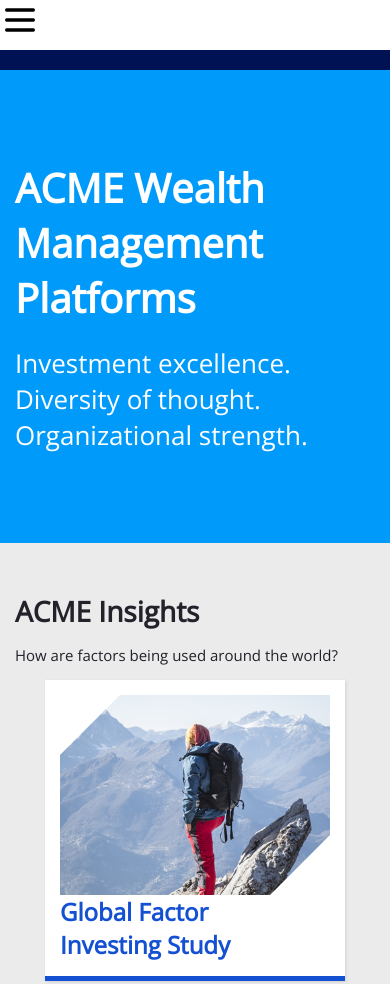
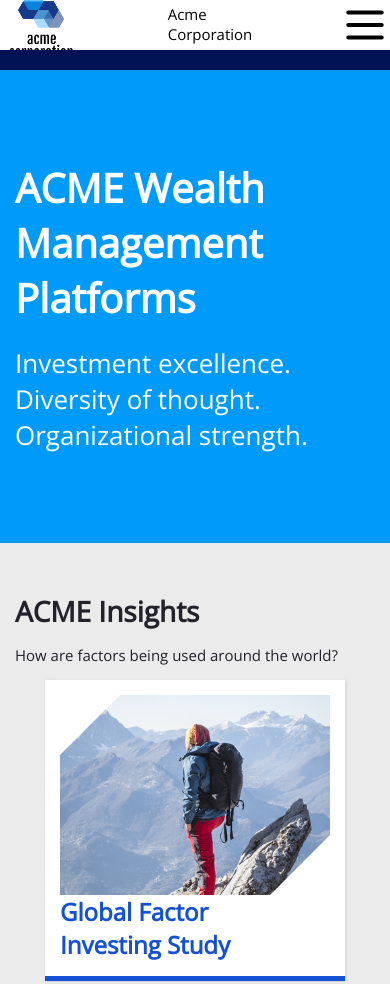
Before and after one commit to cj-ines/acme-test-site, a Gatsby site: page / in a window 390 px wide. Shown: the top 984 px of the page. Built offline with nearby package versions, Linux system fonts and the light colour scheme; Gatsby itself is replaced by a stand-in of ours.

Commit message:
mobile version

```diff
--- a/src/components/navigation-bar.js
+++ b/src/components/navigation-bar.js
@@ -33,6 +33,8 @@ function NavigationBar({ navigation }) {
                     showMenu && <div className="navigation-overlay"></div>
                 }
                 <div className="navigation-bar-menu" onClick={toggle}>
+                    <StaticImage  src="../images/logo.png" width={80} alt="logo"/>
+                    <h4>Acme<br/>Corporation</h4>
                     { !showMenu &&
                         <svg xmlns="http://www.w3.org/2000/svg" className="h-6 w-6" fill="none" viewBox="0 0 24 24" stroke="currentColor">
                         <path strokeLinecap="round" strokeLinejoin="round" strokeWidth={2} d="M4 6h16M4 12h16M4 18h16" />
--- a/src/style.scss
+++ b/src/style.scss
@@ -423,8 +423,15 @@ button {
             }
 
             &-menu {
-                width: 40px;
+                width: 100%;
                 display: block;
+                display: flex;
+                justify-content: space-between;
+
+                h4 {
+                    margin: 0;
+                    padding: 4px 0;
+                }
             }
         }
     }
```
